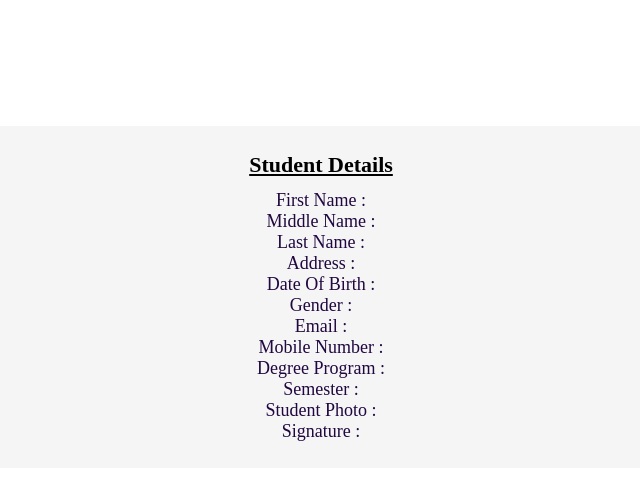
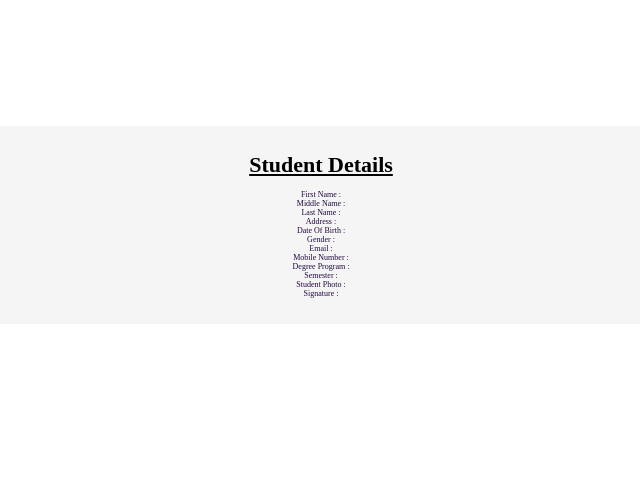
Before and after one commit to smita136/2211_CST, a plain HTML site: page data.html in a window 1280 px wide. Shown: the whole page, without its empty margins (319-959 px from the left). Drawn offline with Linux system fonts and the light colour scheme.

Commit message:
Update data.html

```diff
--- a/data.html
+++ b/data.html
@@ -27,7 +27,7 @@ Click nbfs://nbhost/SystemFileSystem/Templates/ClientSide/html.html to edit this
         </style>
     </head>
     <body>
-        <div class="rect1" style=" font-size: 18px;  color: rgb(32, 7, 63); text-align: center; padding-top: 2%;">
+        <div class="rect1" style=" font-size: 0.5em;  color: rgb(32, 7, 63); text-align: center; padding-top: 2%;">
             <div style="font-size: 22px; color: black; margin: 0 auto; font-weight: bold; text-decoration: underline; padding-bottom: 1%;">Student Details</div>
             First Name : <span id="d1" style="font-weight: bold; text-decoration: underline;">First Name</span><br>
             Middle Name :  <span id="d2" style="font-weight: bold; text-decoration: underline;">Middle Name</span><br>
```
